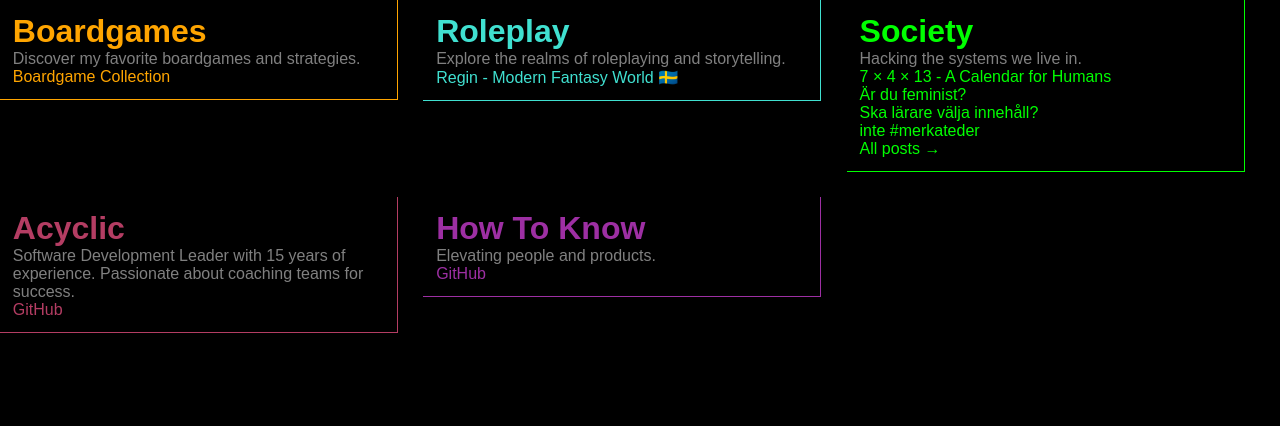
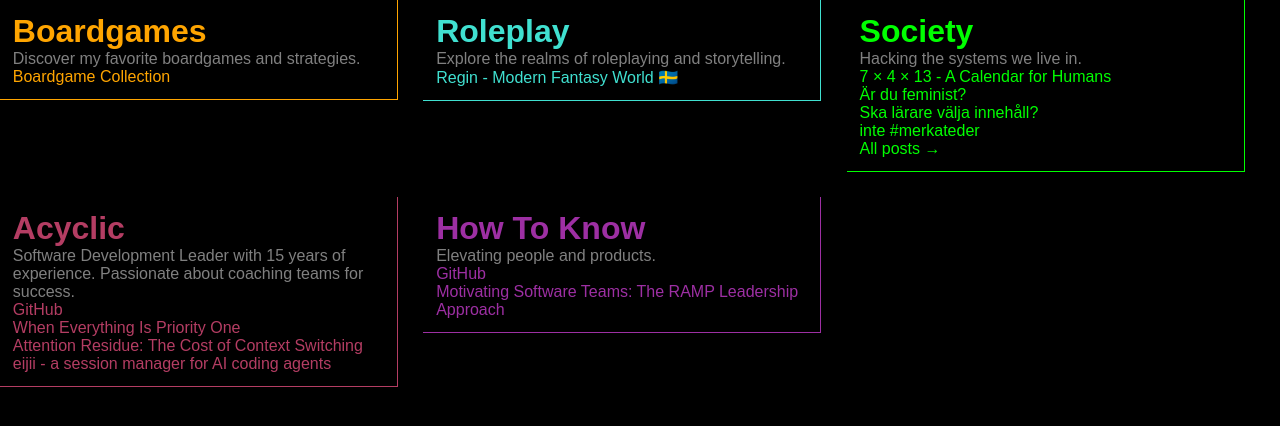
Before and after one commit to paven/paven.github.com, a Jekyll site: the page built from index.html, in a window 1280 px wide. Shown: the top 426 px of the page. Built offline with Jekyll 4.4.1, drawn with Linux system fonts in a browser that asks for light colours.

Commit message:
Fetch feeds via GitHub Action, render posts from data files

```diff
--- /dev/null
+++ b/_data/acyclic_posts.yml
@@ -0,0 +1,6 @@
+- title: 'When Everything Is Priority One'
+  url: 'https://acyclic.eu/2026/05/27/when-everything-is-priority-one/'
+- title: 'Attention Residue: The Cost of Context Switching'
+  url: 'https://acyclic.eu/2026/05/27/attention-residue/'
+- title: 'eijii - a session manager for AI coding agents'
+  url: 'https://acyclic.eu/2026/05/19/eijii/'
--- /dev/null
+++ b/_data/howtoknow_posts.yml
@@ -0,0 +1,2 @@
+- title: 'Motivating Software Teams: The RAMP Leadership Approach'
+  url: 'https://howtoknow.se/2024/07/04/RAMP-SDT/'
--- a/index.html
+++ b/index.html
@@ -83,39 +83,19 @@
     <p>Software Development Leader with 15 years of experience. Passionate about coaching teams for success.</p>
     <a href="https://github.com/acyclic-eu" rel="me">GitHub</a>
     <br/>
-    <div id="acyclic-posts"></div>
+    {% for post in site.data.acyclic_posts %}
+    <a href="{{ post.url }}">{{ post.title }}</a><br/>
+    {% endfor %}
 </div>
 <div id="howtoknow" class="column">
     <h1><a href="https://www.howtoknow.se" rel="me">How To Know</a></h1>
     <p>Elevating people and products.</p>
     <a href="https://github.com/howtoknow" rel="me">GitHub</a>
     <br/>
-    <div id="howtoknow-posts"></div>
+    {% for post in site.data.howtoknow_posts %}
+    <a href="{{ post.url }}">{{ post.title }}</a><br/>
+    {% endfor %}
 </div>
 <!-- Add more columns if needed... -->
-<script>
-function loadFeed(feedUrl, containerId) {
-    fetch('https://api.allorigins.win/get?url=' + encodeURIComponent(feedUrl))
-        .then(r => r.json())
-        .then(data => {
-            const parser = new DOMParser();
-            const xml = parser.parseFromString(data.contents, 'text/xml');
-            const entries = xml.querySelectorAll('entry');
-            const container = document.getElementById(containerId);
-            Array.from(entries).slice(0, 3).forEach(entry => {
-                const title = entry.querySelector('title').textContent;
-                const link = entry.querySelector('link').getAttribute('href');
-                const a = document.createElement('a');
-                a.href = link;
-                a.textContent = title;
-                container.appendChild(a);
-                container.appendChild(document.createElement('br'));
-            });
-        })
-        .catch(() => {});
-}
-loadFeed('https://acyclic.eu/atom.xml', 'acyclic-posts');
-loadFeed('https://www.howtoknow.se/atom.xml', 'howtoknow-posts');
-</script>
 </body>
 </html>
```
Also changed, not shown: .github/workflows/fetch-feeds.yml (added).
